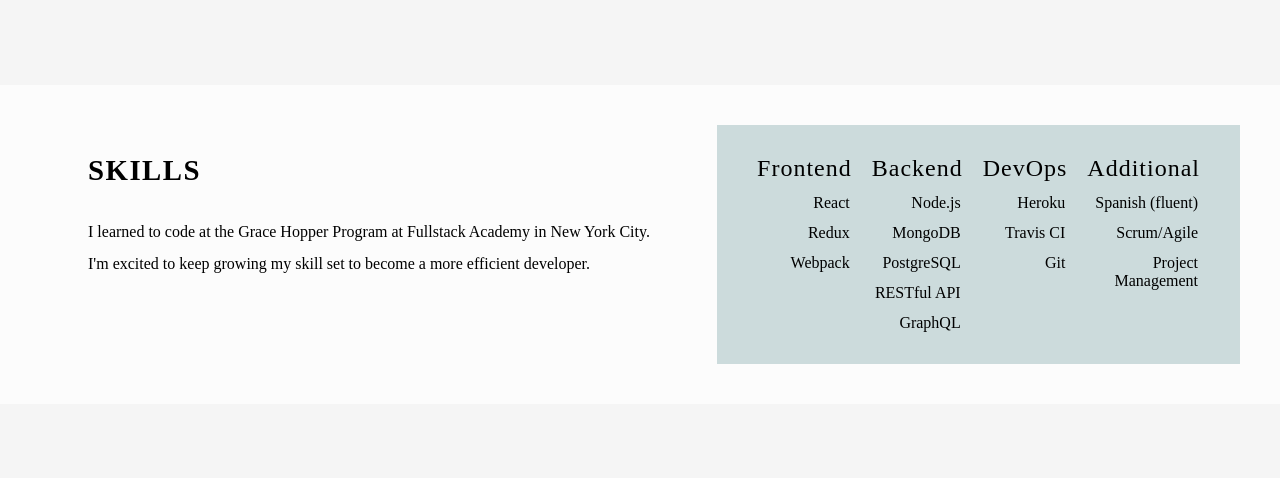
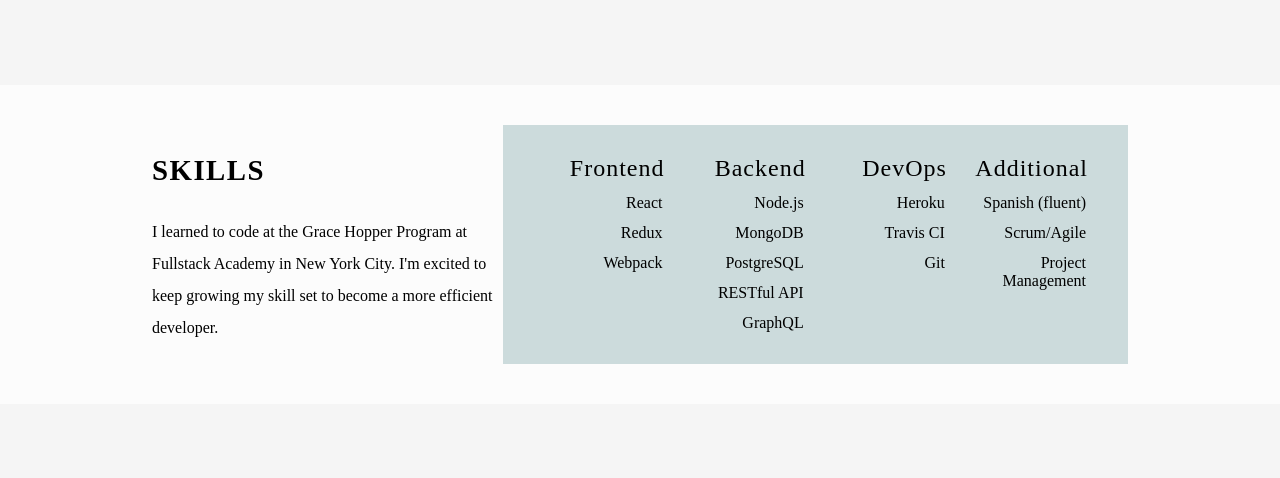
Before and after one commit to elizabetheinstein/Portfolio-Site, a Gatsby site: page / in a window 1280 px wide. Shown: the part 1340-1818 px from the top of the page. Built offline with nearby package versions, Linux system fonts and the light colour scheme; Gatsby itself is replaced by a stand-in of ours.

Commit message:
Updated skills section margins

```diff
--- a/src/components/skills.jsx
+++ b/src/components/skills.jsx
@@ -3,7 +3,7 @@ import React from "react";
 const Skills = () => {
     return (
         <div className="skills">
-            <div className="skills-container">
+            <div className="container">
                 <div className="inner-skills">
                     <div className="skills-header">
                         <h3>Skills</h3>
--- a/src/styles/styles.scss
+++ b/src/styles/styles.scss
@@ -197,21 +197,18 @@ header {
         display: flex;
         flex-direction: row;
         justify-content: space-between;
-        margin: 40px;
+        margin: 40px 0;
 
         .skills-header {
+            width: 40%;
             h3 {
                 font-weight: 700;
                 text-transform: uppercase;
                 font-size: 1.8rem;
                 letter-spacing: 1.5px;
-                margin: 5;
-                padding: 0 48px 0 48px;
             }
 
             p {
-                margin: 5;
-                padding: 0 48px 0 48px;
                 font-size: 1rem;
                 line-height: 2rem;
                 font-weight: 300;
```
